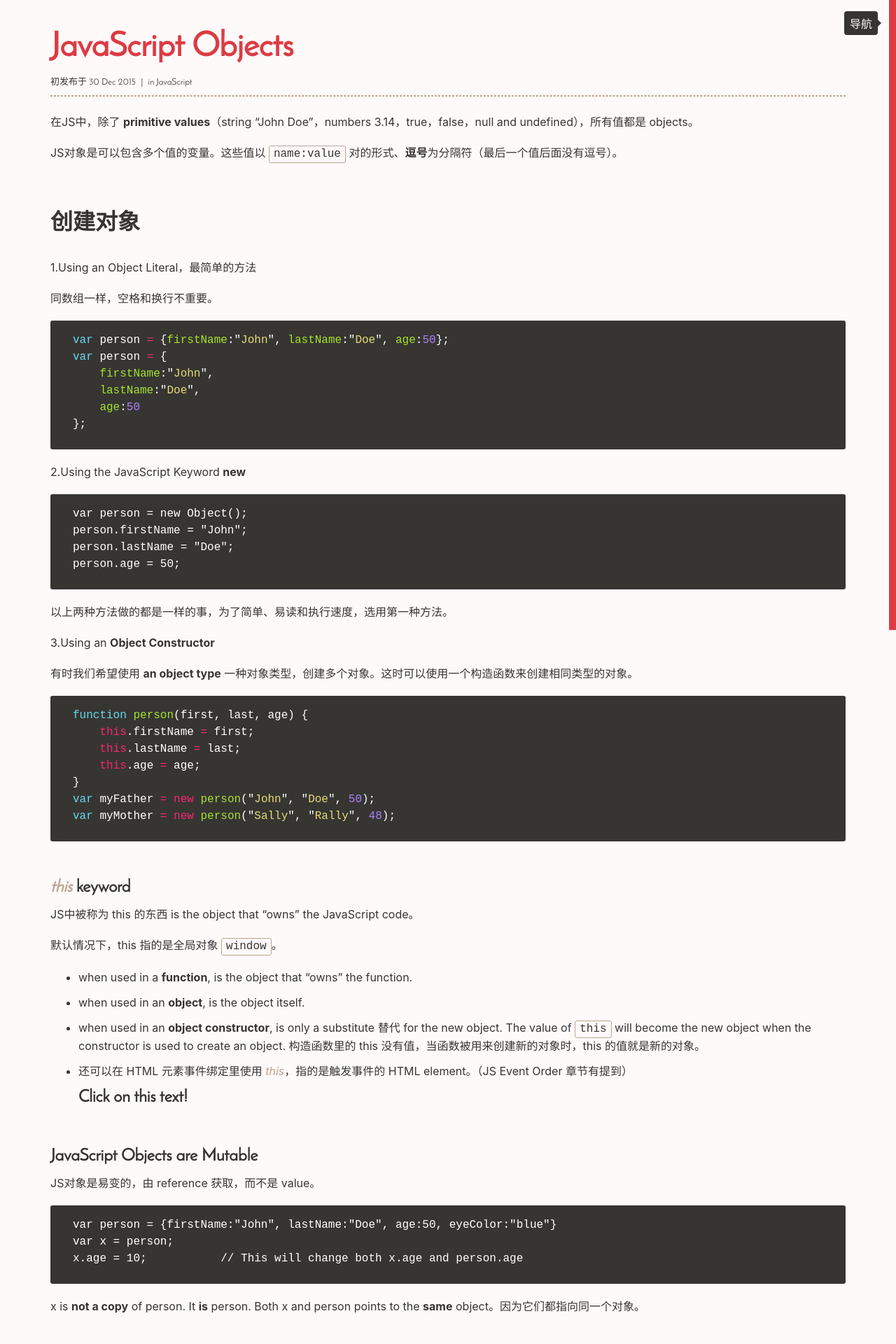
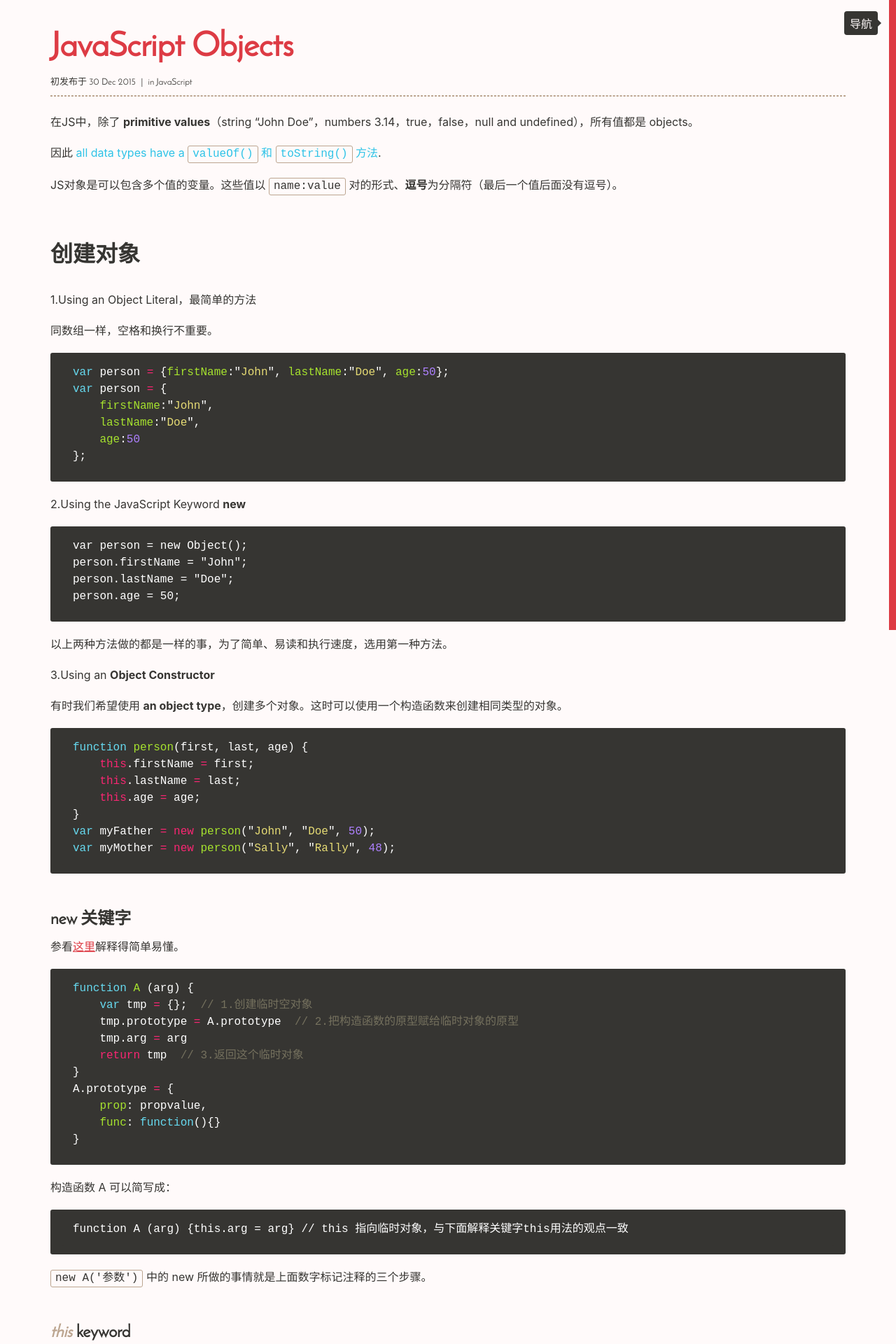
Before and after one commit to Vivi-wu/dive-into-web, a Jekyll site: the page built from _posts/2015-12-30-JavaScript-Objects.markdown, in a window 1280 px wide. Shown: the top 1920 px of the page at 70% size. Built offline with Jekyll 4.4.1, drawn with Linux system fonts in a browser that asks for light colours; some of the changed text lies outside the part shown.

Commit message:
update this keyword, add JS object new keyword

````diff
--- a/_posts/2015-12-30-JavaScript-Objects.markdown
+++ b/_posts/2015-12-30-JavaScript-Objects.markdown
@@ -3,6 +3,8 @@ title:  "JavaScript Objects"
 category: JavaScript
 ---
 在JS中，除了 **primitive values**（string "John Doe"，numbers 3.14，true，false，null and undefined），所有值都是 objects。
+
+因此 <span class="t-blue">all data types have a `valueOf()` 和 `toString()` 方法</span>.
 
 JS对象是可以包含多个值的变量。这些值以 `name:value` 对的形式、**逗号**为分隔符（最后一个值后面没有逗号）。
 
@@ -34,7 +36,7 @@ var person = {
 
 3.Using an **Object Constructor**
 
-有时我们希望使用 **an object type** 一种对象类型，创建多个对象。这时可以使用一个构造函数来创建相同类型的对象。
+有时我们希望使用 **an object type**，创建多个对象。这时可以使用一个构造函数来创建相同类型的对象。
 
 ```js
 function person(first, last, age) {
@@ -46,18 +48,39 @@ var myFather = new person("John", "Doe", 50);
 var myMother = new person("Sally", "Rally", 48);
 ```
 
+### new 关键字
+
+参看[这里](https://zhuanlan.zhihu.com/p/23987456)解释得简单易懂。
+
+```js
+function A (arg) {
+    var tmp = {};  // 1.创建临时空对象
+    tmp.prototype = A.prototype  // 2.把构造函数的原型赋给临时对象的原型
+    tmp.arg = arg
+    return tmp  // 3.返回这个临时对象
+}
+A.prototype = {
+    prop: propvalue,
+    func: function(){}
+}
+```
+
+构造函数 A 可以简写成：
+
+    function A (arg) {this.arg = arg} // this 指向临时对象，与下面解释关键字this用法的观点一致
+
+`new A('参数')` 中的 new 所做的事情就是上面数字标记注释的三个步骤。
+
 ### _this_ keyword
 
-JS中被称为 this 的东西 is the object that "owns" the JavaScript code。
+JS中被称为 this 的东西就是<span class="t-blue explain" title="the object that &quot;owns&quot; the JavaScript code">拥有 JS 代码的对象</span>。
 
 默认情况下，this 指的是全局对象 `window`。
 
-+ when used in a **function**, is the object that "owns" the function.
-+ when used in an **object**, is the object itself.
-+ when used in an **object constructor**, is only a substitute 替代 for the new object. The value of `this` will become the new object when the constructor is used to create an object. 构造函数里的 this 没有值，当函数被用来创建新的对象时，this 的值就是新的对象。
-+ 还可以在 HTML 元素事件绑定里使用 _this_，指的是触发事件的 HTML element。（JS Event Order 章节有提到）
-
-    <h1 onclick="this.innerHTML='Ooops!'">Click on this text!</h1>
++ when used in a **function**, 指的是拥有这个函数的对象。
++ when used in an **object**, 就是对象本身。
++ when used in an **object constructor**, is only a substitute 替代 for the new object. 构造函数里的 this 本没有值，<span class="explain" title="The value of this will become the new object when the constructor is used to create an object.">当函数被用来创建新的对象时，this 的值变为新对象</span>。
++ 还可以在 HTML 元素事件绑定里使用 _this_，指的是触发事件的 HTML DOM element。（JS Event Order 章节有提到）
 
 ### JavaScript Objects are Mutable
 
--- a/_sass/_utility-classes.scss
+++ b/_sass/_utility-classes.scss
@@ -28,3 +28,9 @@
 .t-red {
   color: $heading-color;
 }
+
+
+// cursor
+.explain {
+  cursor: help;
+}
````
